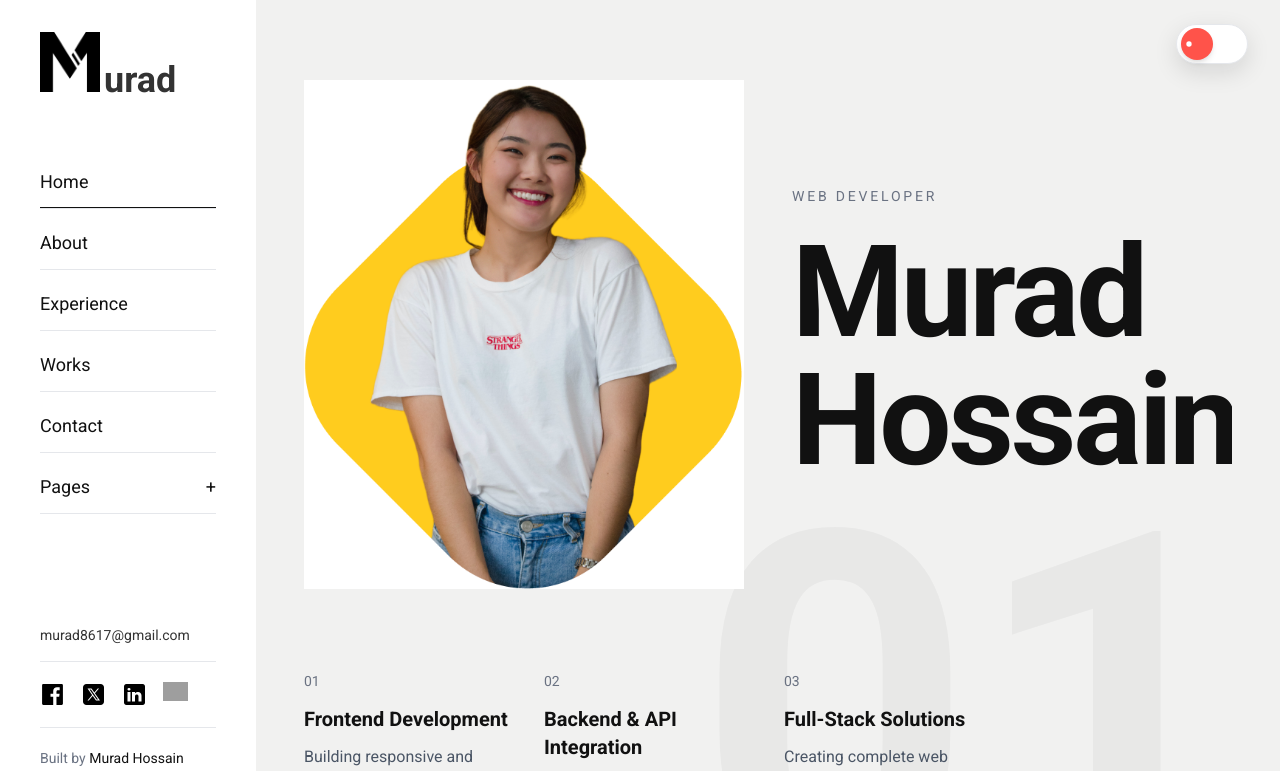
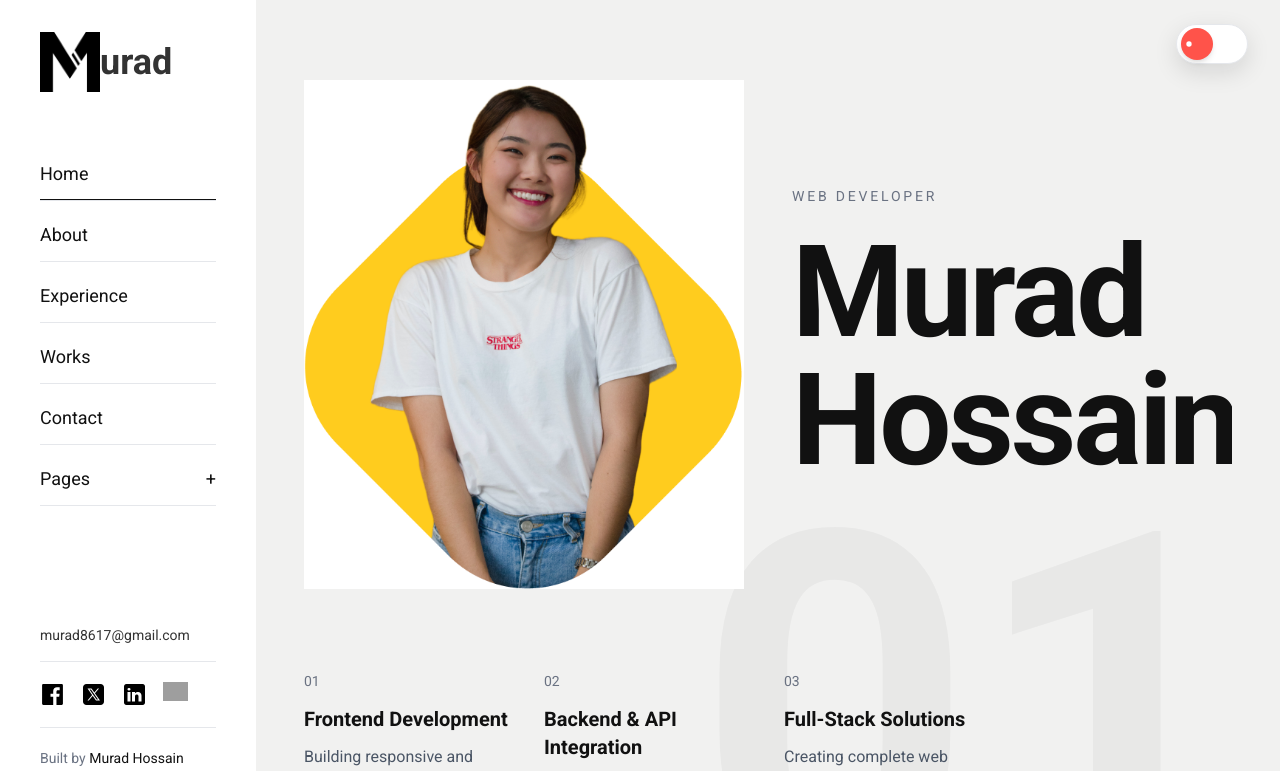
Before and after one commit to qtps/portfolio, a Next.js app: page / in a window 1280 px wide. Shown: the top 771 px of the page. Built offline with nearby package versions, Linux system fonts and the light colour scheme; grey boxes are pictures that could not be loaded.

Commit message:
change header logo

```diff
--- a/components/site-header.tsx
+++ b/components/site-header.tsx
@@ -138,10 +138,10 @@ export function SiteHeader() {
               <Link
                 href="/"
                 onClick={closeMenu}
-                className="sidebar-item flex items-baseline gap-1"
+                className="sidebar-item flex items-center"
               >
                 <Image src="/logo.png" alt="Logo" width={60} height={40} />
-                <p className="text-4xl font-bold dark:text-black">urad</p>
+                <p className="text-4xl font-bold dark:text-red-600">urad</p>
               </Link>
             </div>
             <nav className="mt-14">
```
